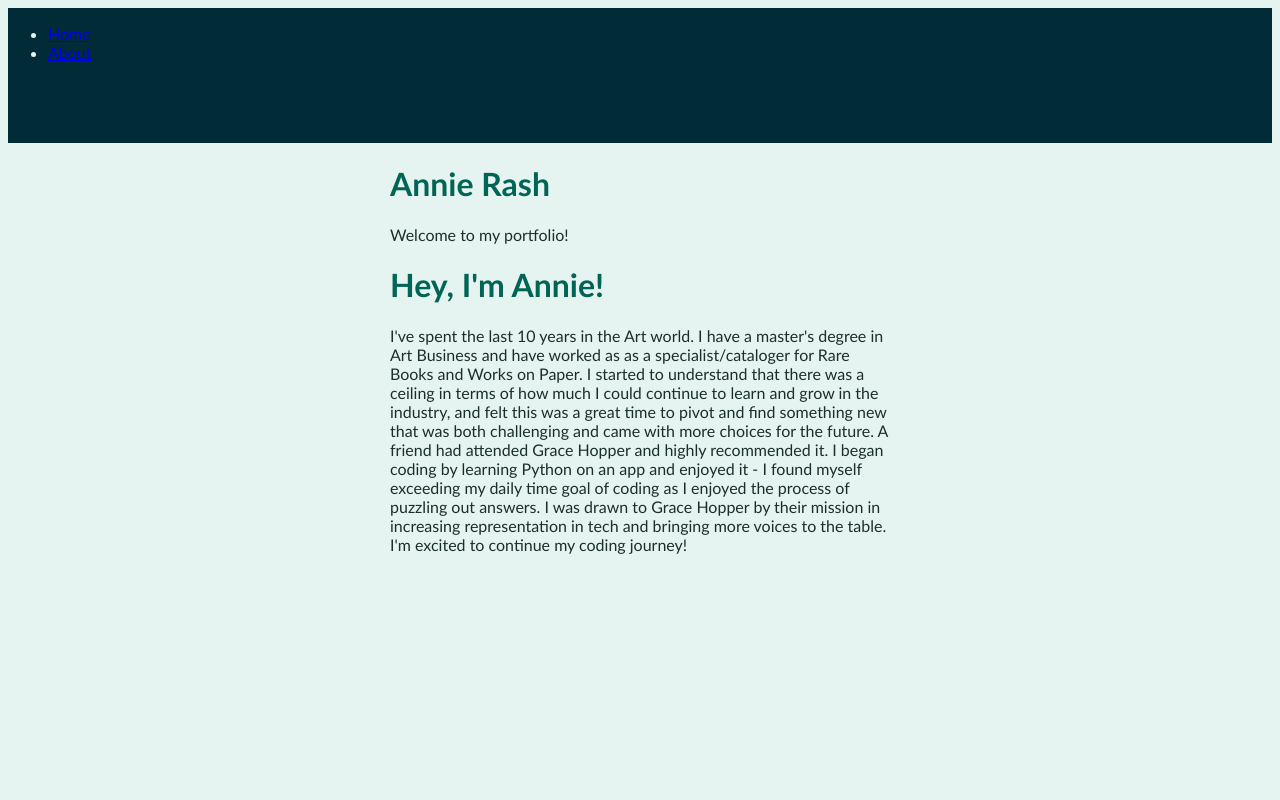
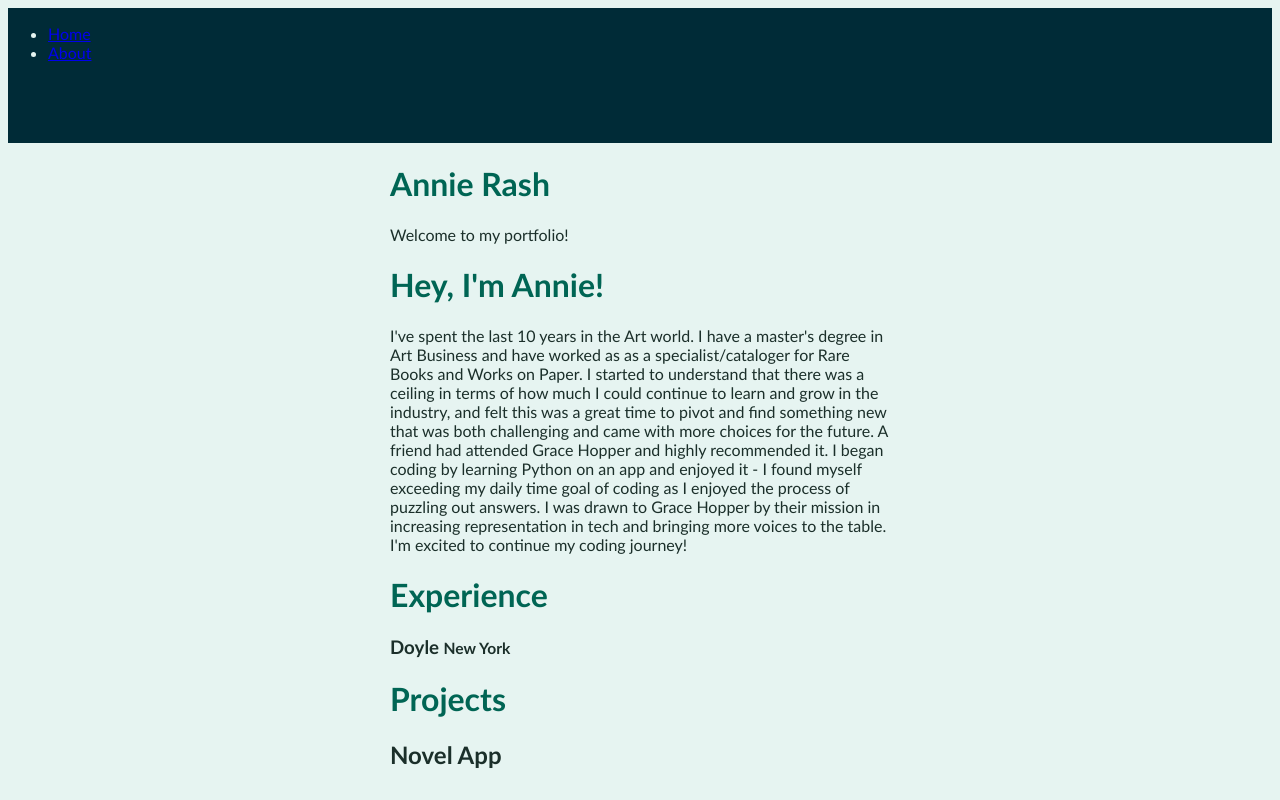
Before and after one commit to akmr328/akmr, a Gatsby site: page / in a window 1280 px wide. Built offline with nearby package versions, Linux system fonts and the light colour scheme; Gatsby itself is replaced by a stand-in of ours.

Commit message:
adds projects and experience components

```diff
--- /dev/null
+++ b/src/pages/experience.js
@@ -0,0 +1,17 @@
+import * as React from 'react';
+import Layout from '../components/layout'
+
+
+const ExperiencePage = () => {
+  return (
+    <main>
+      <title>Experience</title>
+      <span className="span_block"></span>
+      <Layout pageTitle="Experience">
+          <h3>Doyle <small>New York</small></h3>
+      </Layout>
+    </main>
+  )
+}
+
+export default ExperiencePage
--- a/src/pages/index.js
+++ b/src/pages/index.js
@@ -1,7 +1,9 @@
 import * as React from "react"
 import Layout from '../components/layout'
 import About from './about'
+import ExperiencePage from "./experience"
 import Navbar from './navbar'
+import ProjectsPage from "./projects"
 
 const IndexPage = () => {
   return (
@@ -11,6 +13,8 @@ const IndexPage = () => {
       <title>Home</title>
       <p>Welcome to my portfolio!</p>
       <About />
+      <ExperiencePage />
+      <ProjectsPage />
       </Layout>
     </main>
   )
--- /dev/null
+++ b/src/pages/projects.js
@@ -0,0 +1,17 @@
+import * as React from 'react';
+import Layout from '../components/layout'
+
+
+
+const ProjectsPage = () => {
+  return (
+    <main>
+      <title>Projects</title>
+      <Layout pageTitle="Projects">
+          <h2>Novel App</h2>
+      </Layout>
+    </main>
+  )
+}
+
+export default ProjectsPage
```
